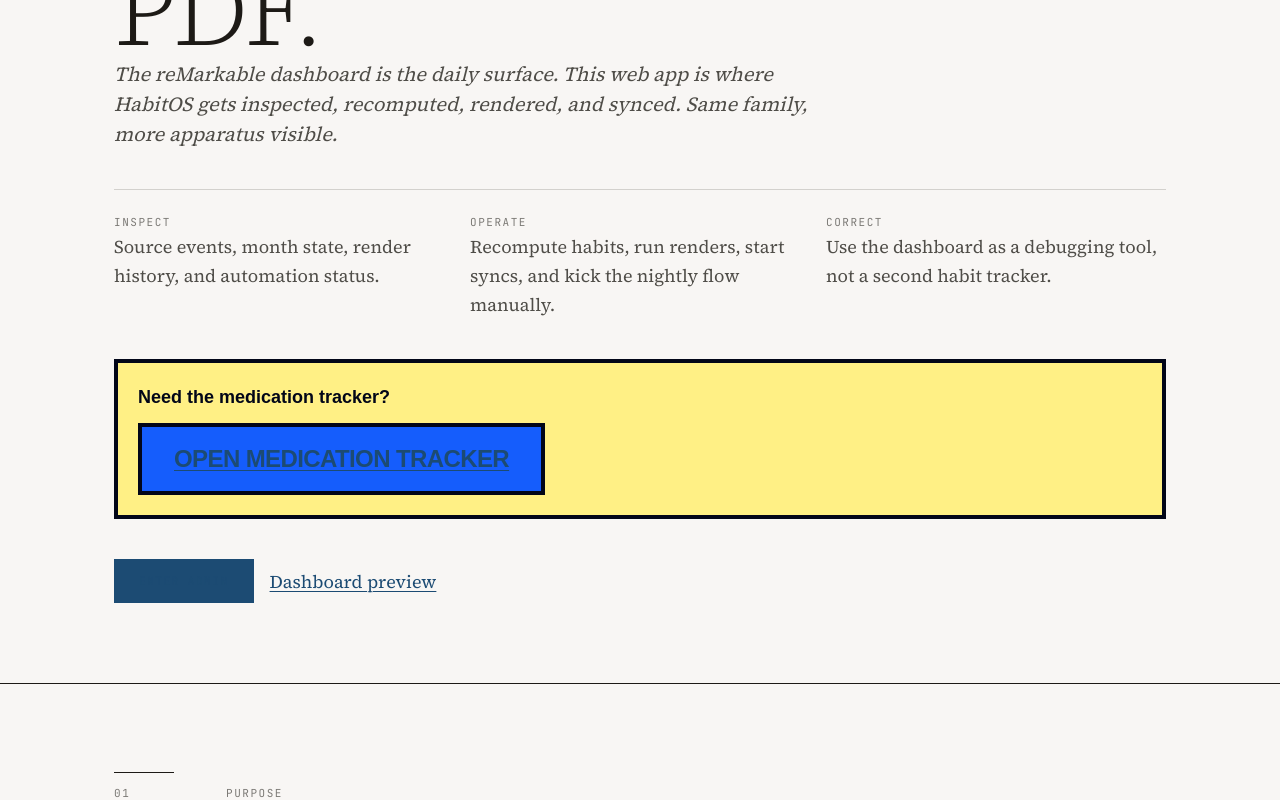
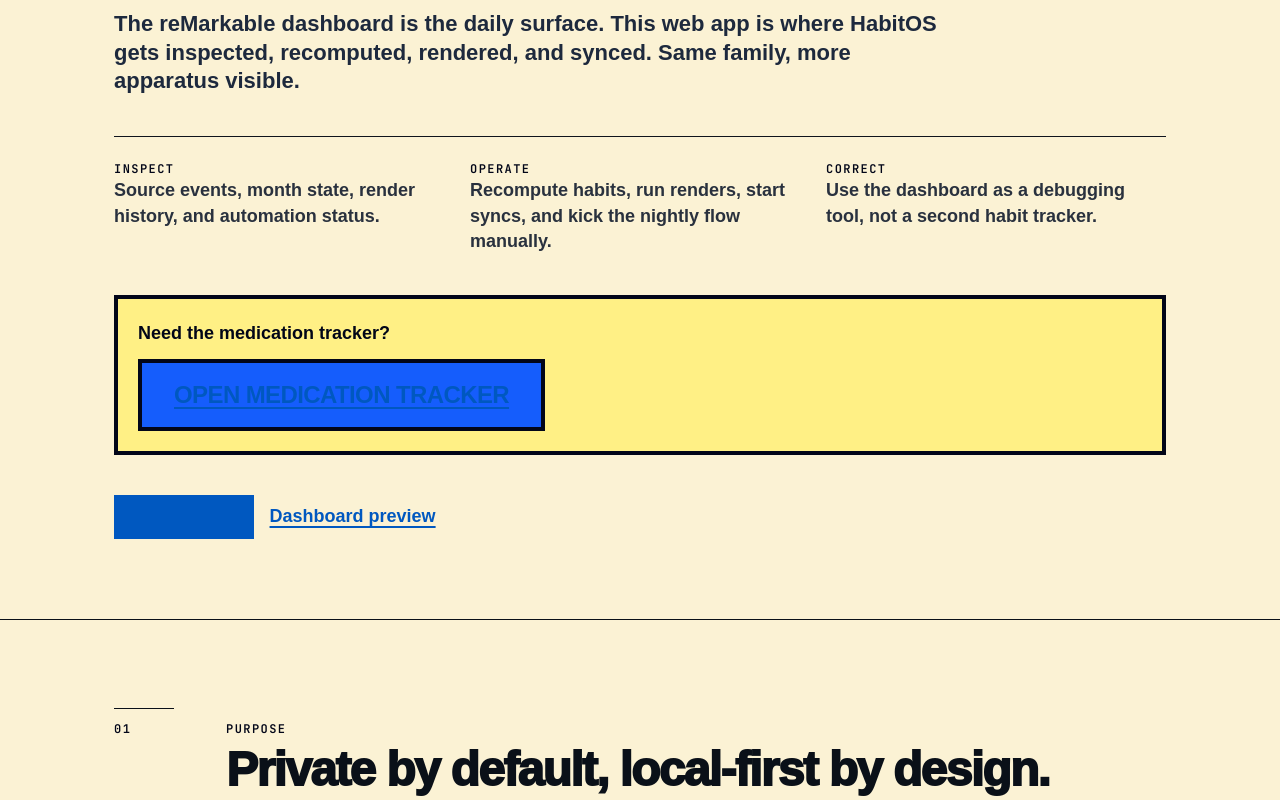
Before and after one commit to pratyush1712/Habits-OS, a Next.js app in the folder apps/admin/: page / in a window 1280 px wide. Shown: the part 480-1280 px from the top of the page. Built offline with nearby package versions, Linux system fonts and the light colour scheme.

Commit message:
Apply bold admin theme
Ultraworked with [Sisyphus](https://github.com/code-yeongyu/oh-my-openagent)

Co-authored-by: Sisyphus <clio-agent@sisyphuslabs.ai>

```diff
--- a/apps/admin/app/fonts.ts
+++ b/apps/admin/app/fonts.ts
@@ -1,7 +1,7 @@
 import { JetBrains_Mono, Source_Serif_4 } from "next/font/google";
 
 /**
- * Editorial serif used for all readable interface copy.
+ * Legacy serif export kept for compatibility; the admin UI now uses a plain system sans.
  */
 export const serif = Source_Serif_4({
   subsets: ["latin"],
--- a/apps/admin/app/globals.css
+++ b/apps/admin/app/globals.css
@@ -3,28 +3,33 @@
 @import "shadcn/tailwind.css";
 
 @theme inline {
-  --color-paper: oklch(97.5% 0.004 80);
-  --color-paper-deep: oklch(95.5% 0.006 80);
-  --color-rule: oklch(86% 0.006 80);
-  --color-rule-soft: oklch(91% 0.005 80);
-  --color-ink: oklch(22% 0.008 80);
-  --color-ink-mid: oklch(42% 0.008 80);
-  --color-ink-faint: oklch(58% 0.006 80);
-  --color-ink-ghost: oklch(72% 0.005 80);
-  --color-accent: oklch(40% 0.085 248);
-  --color-anomaly: oklch(46% 0.105 38);
-  --font-serif: var(--font-serif-loaded), Georgia, "Times New Roman", serif;
-  --font-sans: var(--font-serif);
+  --color-paper: oklch(96% 0.04 92);
+  --color-paper-deep: oklch(91% 0.055 88);
+  --color-rule: oklch(19% 0.018 260);
+  --color-rule-soft: oklch(72% 0.035 88);
+  --color-ink: oklch(17% 0.02 260);
+  --color-ink-mid: oklch(31% 0.026 260);
+  --color-ink-faint: oklch(45% 0.026 260);
+  --color-ink-ghost: oklch(63% 0.026 260);
+  --color-accent: oklch(48% 0.18 257);
+  --color-accent-hot: oklch(75% 0.19 142);
+  --color-warning-panel: oklch(91% 0.14 91);
+  --color-blue-panel: oklch(89% 0.085 230);
+  --color-green-panel: oklch(86% 0.12 145);
+  --color-red-panel: oklch(58% 0.18 28);
+  --color-anomaly: oklch(48% 0.19 28);
+  --font-serif: Arial, "Helvetica Neue", Helvetica, sans-serif;
+  --font-sans: Arial, "Helvetica Neue", Helvetica, sans-serif;
   --font-mono: var(--font-mono-loaded), ui-monospace, Menlo, monospace;
-  --text-display: 6.5rem;
-  --text-h1: 2.75rem;
-  --text-h2: 1.75rem;
-  --text-h3: 1.125rem;
+  --text-display: 6rem;
+  --text-h1: 3rem;
+  --text-h2: 2rem;
+  --text-h3: 1.25rem;
   --text-body: 1.125rem;
-  --text-data: 0.875rem;
-  --text-meta: 0.6875rem;
+  --text-data: 0.9375rem;
+  --text-meta: 0.75rem;
   --radius-none: 0;
-  --radius-chip: 2px;
+  --radius-chip: 0;
   --ease-out: cubic-bezier(0.2, 0, 0, 1);
   --dur-disclosure: 120ms;
   --dur-focus: 80ms;
@@ -35,28 +40,28 @@
 :root {
   --background: var(--color-paper);
   --foreground: var(--color-ink);
-  --card: var(--color-paper);
+  --card: white;
   --card-foreground: var(--color-ink);
-  --popover: var(--color-paper);
+  --popover: white;
   --popover-foreground: var(--color-ink);
   --primary: var(--color-accent);
-  --primary-foreground: var(--color-paper);
-  --secondary: var(--color-paper-deep);
+  --primary-foreground: white;
+  --secondary: var(--color-warning-panel);
   --secondary-foreground: var(--color-ink);
   --muted: var(--color-paper-deep);
   --muted-foreground: var(--color-ink-faint);
-  --accent: var(--color-paper-deep);
-  --accent-foreground: var(--color-ink);
+  --accent: var(--color-accent);
+  --accent-foreground: white;
   --destructive: var(--color-anomaly);
-  --destructive-foreground: var(--color-paper);
+  --destructive-foreground: white;
   --border: var(--color-rule);
   --input: var(--color-rule);
   --ring: var(--color-accent);
-  --sidebar: var(--color-paper);
+  --sidebar: var(--color-warning-panel);
   --sidebar-foreground: var(--color-ink);
   --sidebar-primary: var(--color-accent);
-  --sidebar-primary-foreground: var(--color-paper);
-  --sidebar-accent: var(--color-paper-deep);
+  --sidebar-primary-foreground: white;
+  --sidebar-accent: var(--color-blue-panel);
   --sidebar-accent-foreground: var(--color-ink);
   --sidebar-border: var(--color-rule);
   --sidebar-ring: var(--color-accent);
@@ -69,31 +74,52 @@
 html {
   background: var(--color-paper);
   color-scheme: light;
+  scroll-behavior: smooth;
 }
 
 body {
   margin: 0;
-  background: var(--color-paper);
+  background:
+    linear-gradient(
+      90deg,
+      color-mix(in oklab, var(--color-rule) 8%, transparent) 1px,
+      transparent 1px
+    ),
+    linear-gradient(
+      0deg,
+      color-mix(in oklab, var(--color-rule) 8%, transparent) 1px,
+      transparent 1px
+    ),
+    var(--color-paper);
+  background-size: 36px 36px;
   color: var(--color-ink);
-  font-family: var(--font-serif);
-  font-feature-settings: "onum", "kern", "liga";
+  font-family: var(--font-sans);
+  font-feature-settings: "kern", "liga";
   font-optical-sizing: auto;
   font-size: var(--text-body);
-  line-height: 1.62;
+  font-weight: 700;
+  line-height: 1.42;
   text-rendering: optimizeLegibility;
   -webkit-font-smoothing: antialiased;
 }
 
 ::selection {
-  background: color-mix(in oklab, var(--color-accent) 14%, transparent);
+  background: var(--color-warning-panel);
   color: var(--color-ink);
 }
 
 a {
   color: var(--color-accent);
   text-decoration: underline;
-  text-decoration-thickness: 0.5px;
-  text-underline-offset: 3px;
+  text-decoration-thickness: 2px;
+  text-underline-offset: 4px;
+}
+
+button,
+input,
+select,
+textarea {
+  font: inherit;
 }
 
 code,
@@ -119,18 +145,20 @@
 [data-slot="sheet-content"],
 [data-slot="popover-content"],
 [data-slot="tooltip-content"] {
-  border: 1px solid var(--color-ink);
+  border: 4px solid var(--color-ink);
   border-radius: 0;
-  background: var(--color-paper);
+  background: white;
   box-shadow: none;
 }
 
 @keyframes disclosure {
   from {
     opacity: 0;
+    transform: translateY(4px);
   }
   to {
     opacity: 1;
+    transform: translateY(0);
   }
 }
 
@@ -151,20 +179,13 @@
   position: relative;
 }
 
-.focus-ring::after {
-  position: absolute;
-  right: 0;
-  bottom: -1px;
-  left: 0;
-  height: 1px;
-  transform: scaleX(0);
-  transform-origin: left center;
-  background: var(--color-accent);
-  content: "";
+.focus-ring:focus-visible {
+  outline: 4px solid var(--color-warning-panel);
+  outline-offset: 3px;
 }
 
-.focus-ring:focus-visible::after {
-  animation: focus-grow var(--dur-focus) var(--ease-out) forwards;
+.focus-ring::after {
+  display: none;
 }
 
 @keyframes now-pulse {
@@ -173,7 +194,7 @@
     opacity: 1;
   }
   50% {
-    opacity: 0.6;
+    opacity: 0.55;
   }
 }
 
@@ -187,6 +208,7 @@
   *::after {
     animation-duration: 0ms !important;
     animation-iteration-count: 1 !important;
+    scroll-behavior: auto !important;
     transition-duration: 0ms !important;
   }
 }
@@ -199,38 +221,39 @@
 
 @layer utilities {
   .mono-label {
-    @apply font-mono text-[11px] tracking-[0.14em] uppercase text-ink-faint;
+    @apply font-mono text-[12px] font-black tracking-[0.12em] uppercase text-slate-950;
   }
 
   .field-label {
-    @apply text-[12px] italic text-ink-faint;
+    @apply text-[14px] font-black text-slate-950;
   }
 
   .status-note {
-    @apply text-sm italic text-ink-mid;
+    @apply text-base font-bold text-slate-800;
   }
 
   .status-note-strong {
-    @apply text-sm italic text-accent;
+    @apply text-base font-black text-blue-700;
   }
 
   .display-title {
     font-size: clamp(3rem, 8vw, var(--text-display));
-    line-height: 0.98;
-    letter-spacing: -0.022em;
-    font-weight: 300;
+    line-height: 0.92;
+    letter-spacing: -0.05em;
+    font-weight: 950;
+    text-wrap: balance;
   }
 
   .section-title {
     font-size: clamp(2rem, 4vw, var(--text-h1));
-    line-height: 1.1;
-    letter-spacing: -0.012em;
-    font-weight: 400;
+    line-height: 0.98;
+    letter-spacing: -0.035em;
+    font-weight: 950;
     text-wrap: balance;
   }
 
   .section-lede {
-    @apply max-w-[68ch] text-[20px] leading-[1.5] italic text-ink-mid;
+    @apply max-w-[68ch] text-[22px] leading-[1.3] font-black text-slate-800;
     text-wrap: pretty;
   }
 
@@ -239,30 +262,30 @@
   }
 
   .data-column {
-    max-width: 980px;
+    max-width: 1040px;
   }
 
   .paper-panel {
-    @apply border border-rule bg-paper;
+    @apply border-4 border-slate-950 bg-white;
   }
 
   .paper-panel-inset {
-    @apply border border-rule bg-paper-deep;
+    @apply border-4 border-slate-950 bg-blue-100;
   }
 
   .notice-banner {
-    @apply border px-4 py-3 font-mono text-[12px] tracking-[0.08em];
+    @apply border-4 border-slate-950 px-5 py-4 text-xl font-black;
   }
 
   .notice-banner-info {
-    @apply border-rule bg-paper-deep text-ink;
+    @apply bg-green-400 text-slate-950;
   }
 
   .notice-banner-error {
-    @apply border-anomaly bg-paper text-anomaly;
+    @apply bg-red-500 text-white;
   }
 
   .muted-link {
-    @apply text-ink-mid no-underline transition-colors hover:text-ink;
+    @apply font-black text-blue-700 no-underline transition-colors hover:text-blue-900;
   }
 }
--- a/apps/admin/app/layout.tsx
+++ b/apps/admin/app/layout.tsx
@@ -1,7 +1,7 @@
 import type { Metadata } from "next";
 
 import "./globals.css";
-import { mono, serif } from "./fonts";
+import { mono } from "./fonts";
 
 export const metadata: Metadata = {
   title: {
@@ -22,7 +22,7 @@
   children: React.ReactNode;
 }>) {
   return (
-    <html lang="en" className={`${serif.variable} ${mono.variable}`}>
+    <html lang="en" className={mono.variable}>
       <body>{children}</body>
     </html>
   );
```
